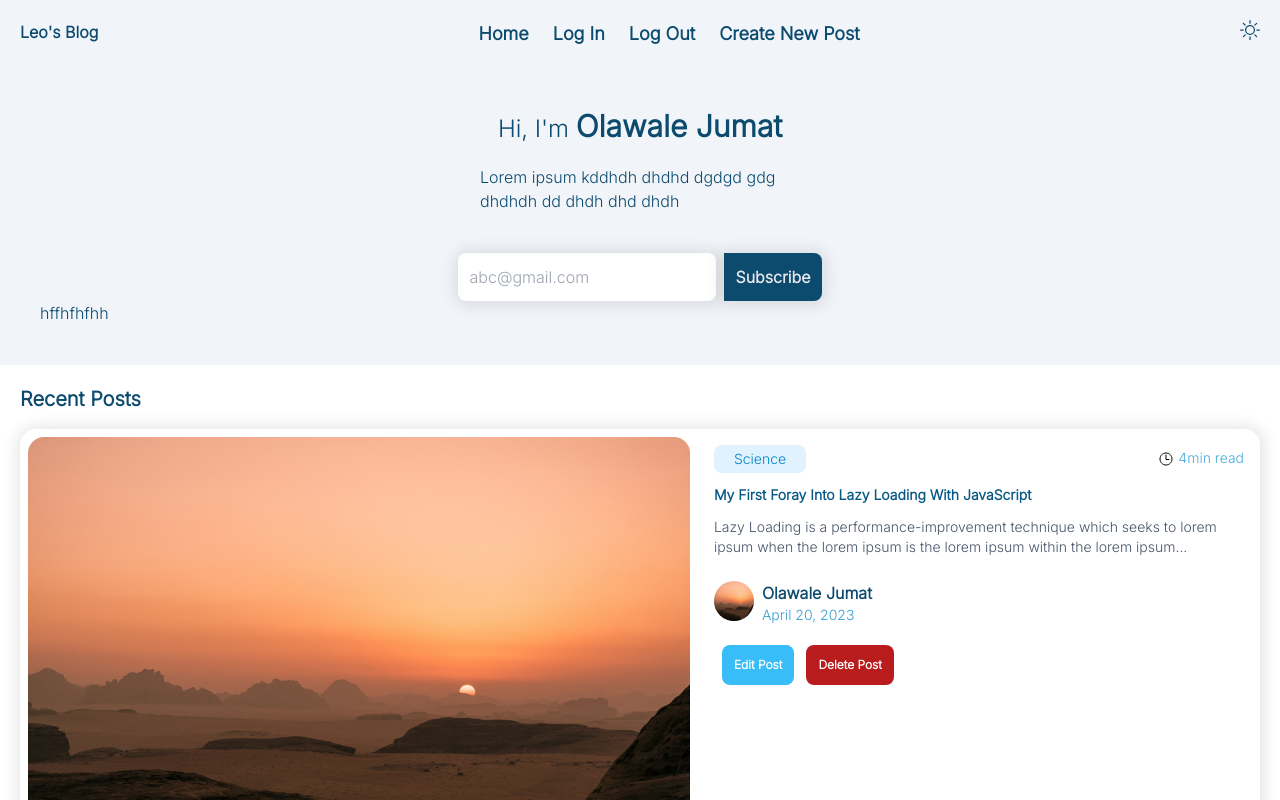
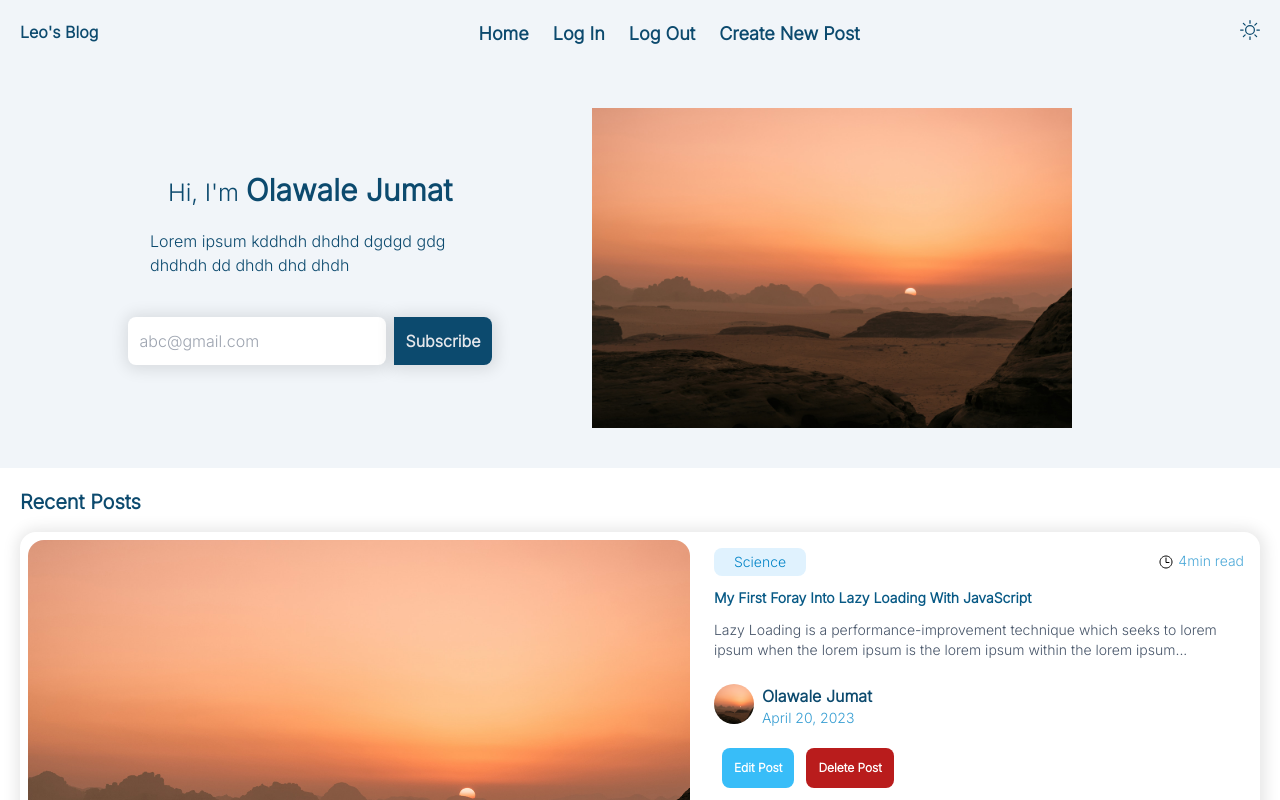
Before and after one commit to Jummate/blog-site, a React (Vite) app in the folder client/: page / in a window 1280 px wide. Shown: the top 800 px of the page. Built offline with nearby package versions, Linux system fonts and the light colour scheme; a web font is replaced by a local one.

Commit message:
chore: make Hero responsive and update with dummy image

```diff
--- a/client/src/components/hero/Hero.jsx
+++ b/client/src/components/hero/Hero.jsx
@@ -1,10 +1,11 @@
 import Button from "../button/Button";
 import Input from "../input/Input";
+import IMAGE_ONE from "../../assets/image1.jpg";
 
 const Hero = () => {
   return (
-    <section className="bg-slate-100 text-sky-900 dark:bg-sky-900 dark:text-slate-100 p-10">
-      <div className="flex flex-col items-center justify-center gap-5">
+    <section className="bg-slate-100 text-sky-900 dark:bg-sky-900 dark:text-slate-100 p-10 md:flex gap-5 justify-center items-center">
+      <div className="flex flex-col items-center justify-center gap-5 py-5">
         <h1 className="text-2xl">
           Hi, I'm <span className="font-bold text-3xl">Olawale Jumat</span>
         </h1>
@@ -23,7 +24,13 @@ const Hero = () => {
           />
         </div>
       </div>
-      <div className="hidden md:block">hffhfhfhh</div>
+      <div className="hidden md:flex justify-center items-center max-w-screen-sm">
+        <img
+          src={IMAGE_ONE}
+          alt=""
+          className="w-3/4 h-auto"
+        />
+      </div>
     </section>
   );
 };
```
